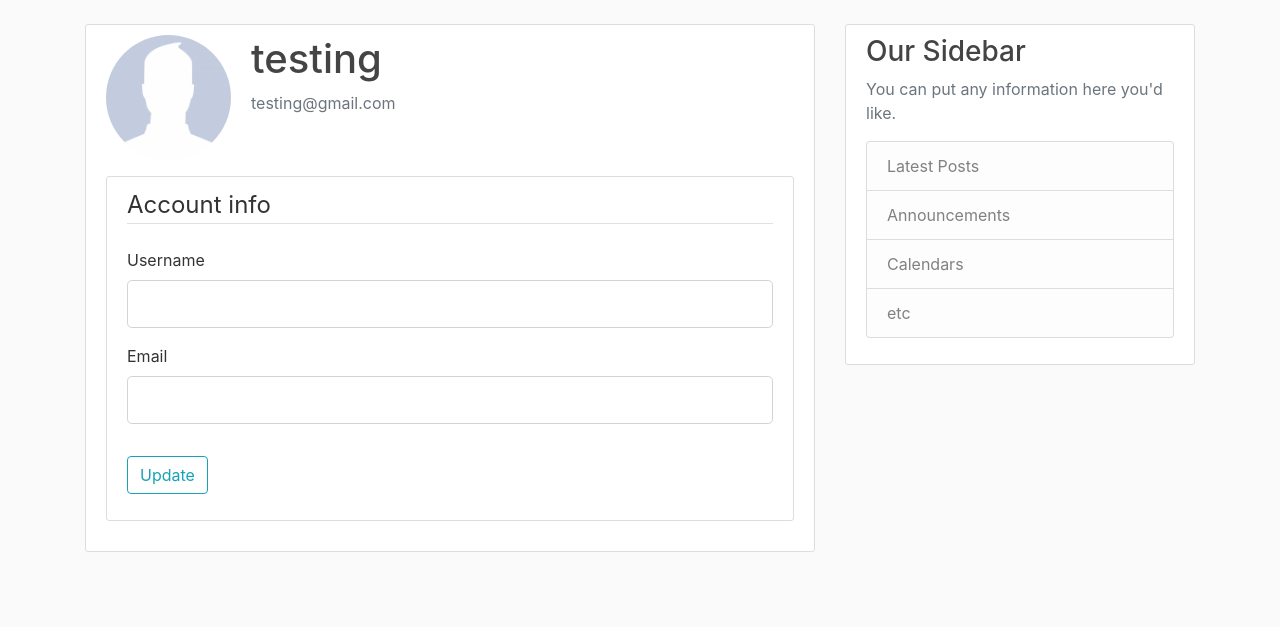
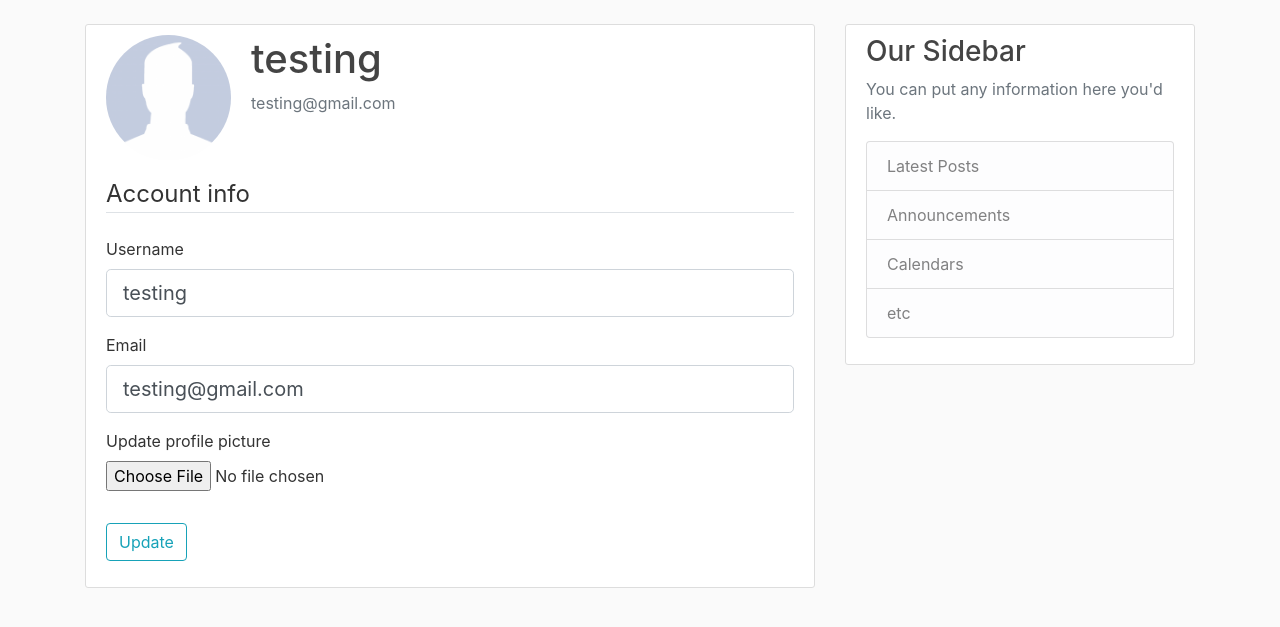
Before and after one commit to hank880907/flaskblog, a Flask app: page /account in a window 1280 px wide. Shown: the part 56-683 px from the top of the page. Run offline with Flask 2, Linux system fonts and the light colour scheme; a user stored in the database is signed in; some libraries are stand-ins or nearby versions.

Commit message:
video 7 finish -add user upload profile picture

```diff
--- a/flaskblog/forms.py
+++ b/flaskblog/forms.py
@@ -1,4 +1,5 @@
 from flask_wtf import FlaskForm
+from flask_wtf.file import FileField, FileAllowed
 from flask_login import current_user
 from wtforms import StringField, PasswordField, SubmitField, BooleanField
 from wtforms.validators import DataRequired, Length, Email, EqualTo, ValidationError
@@ -50,15 +51,16 @@ class UpdateForm(FlaskForm):
     username = StringField("Username", validators=[DataRequired(), Length(min=2, max=15)])
     email = StringField("Email", validators=[DataRequired(), Email()])
     submit = SubmitField("Update")
+    picture = FileField("Update profile picture", validators=[FileAllowed(['jpg','png'])])
 
     def validate_username(self, username):
-        if (current_user.username!=username):
-            user = User.query.filter_by(username = username).first()
+        if (current_user.username!=username.data):
+            user = User.query.filter_by(username = username.data).first()
             if user:
                 raise ValidationError('The username is taken. please choose another one.')
 
     def validate_email(self, email):
-        if (current_user.email!=email):
-            user = User.query.filter_by(email = email).first()
+        if (current_user.email!=email.data):
+            user = User.query.filter_by(email = email.data).first()
             if user:
                 raise ValidationError('The email is taken. please choose another one.')
--- a/flaskblog/route.py
+++ b/flaskblog/route.py
@@ -1,8 +1,11 @@
+import os
 from flask import *
 from flaskblog.models import User, Post
 from flaskblog.forms import RegistrationForm, LoginForm, UpdateForm
 from flaskblog import app, bcrypt, db
 from flask_login import login_user, current_user, logout_user, login_required
+import secrets
+from PIL import Image
 
 
 
@@ -26,14 +29,27 @@ posts = [
 ]
 
 
+
+
+
 @app.route("/")
 @app.route("/home")
 def home():
     return render_template("home.html", posts=posts)
 
+
+
+
+
 @app.route("/about")
 def about():
     return render_template("about.html",title="about")
+
+
+
+
+
+
 
 
 @app.route("/register", methods=['GET', 'POST'])
@@ -52,6 +68,11 @@ def register():
         flash("Your account has been created successfuly, you are now able to login", 'success')
         return redirect(url_for('login'))
     return render_template("register.html", title="Register", form=form)
+
+
+
+
+
 
 
 @app.route('/login', methods=['GET', 'POST'])
@@ -75,15 +96,58 @@ def login():
     return render_template("login.html", title="login", form=form)
 
 
+
+
+
+
+
 @app.route('/logout')
 def logout():
     logout_user()
     return redirect(url_for('home'))
 
 
-@app.route('/account')
+
+
+
+
+
+
+@app.route('/account', methods=['GET', 'POST'])
 @login_required             #a decorator for login required.
 def account():
     form=UpdateForm()
+    if form.validate_on_submit():
+        if form.picture.data:
+            picture_file = save_picture(form.picture.data)
+            current_user.image_file = picture_file
+        current_user.username = form.username.data
+        current_user.email = form.email.data
+        db.session.commit()
+        flash('your account has been updated!', 'success')
+    elif request.method == 'GET':
+        form.username.data = current_user.username
+        form.email.data = current_user.email
     image_file = url_for('static', filename='profile_pic/'+current_user.image_file)
     return render_template('account.html', title='account', image_file=image_file, form=form)
+
+
+
+
+
+
+
+
+
+def save_picture(form_picture):
+    """this function is for saving the image with a random file name"""
+    random_hex = secrets.token_hex(8) # we don't want to use the origin file name. it is very likely to repeat.
+    f_name, f_ext = os.path.splitext(form_picture.filename)
+    picture_fn = random_hex + f_ext# concat the random_hex and the file extension together
+    picture_path = os.path.join(app.root_path, 'static\profile_pic', picture_fn)
+    #proccess the image to a smaller thumbnail
+    output_size = (125, 125)
+    i = Image.open(form_picture)
+    i.thumbnail(output_size)
+    i.save(picture_path) # save the pic to the path.
+    return picture_fn
--- a/flaskblog/templates/account.html
+++ b/flaskblog/templates/account.html
@@ -9,8 +9,8 @@
 	       </div>
 	   </div>
 	  <!-- FORM HERE -->
-	  <div class="content-section">
-        <form method="POST" action="">
+
+        <form method="POST" action="" enctype="multipart/form-data"><!-- encoding type is very important-->
             {{ form.hidden_tag() }}
             <fieldset class="form-group">
                 <legend class="border-bottom mb-4">Account info</legend>
@@ -42,11 +42,20 @@
                     {% endif %}
                 </div>
 
+                <div class="form-group">
+                    {{ form.picture.label() }}
+                    {{ form.picture(class="form-control-file") }}
+                    {% if form.picture.errors %}
+                        {% for error in form.picture.errors %}
+                            <span class="text-danger">{{ error }}</span></br>
+                        {% endfor %}
+                    {% endif %}
+                </div>
+
             </fieldset>
             <div class="form-group">
                 {{ form.submit(class="btn btn-outline-info") }}
             </div>
         </form>
 	</div>
-	</div>
 {% endblock content%}
```
Also changed, not shown: flaskblog/site.db, flaskblog/static/profile_pic/2d5de0d25cc6e0df.jpg (added), flaskblog/static/profile_pic/ce687da115be538d.jpg (added), flaskblog/static/profile_pic/f556c62375353021.png (added). Lines whose indentation alone changed are shown as unchanged.
